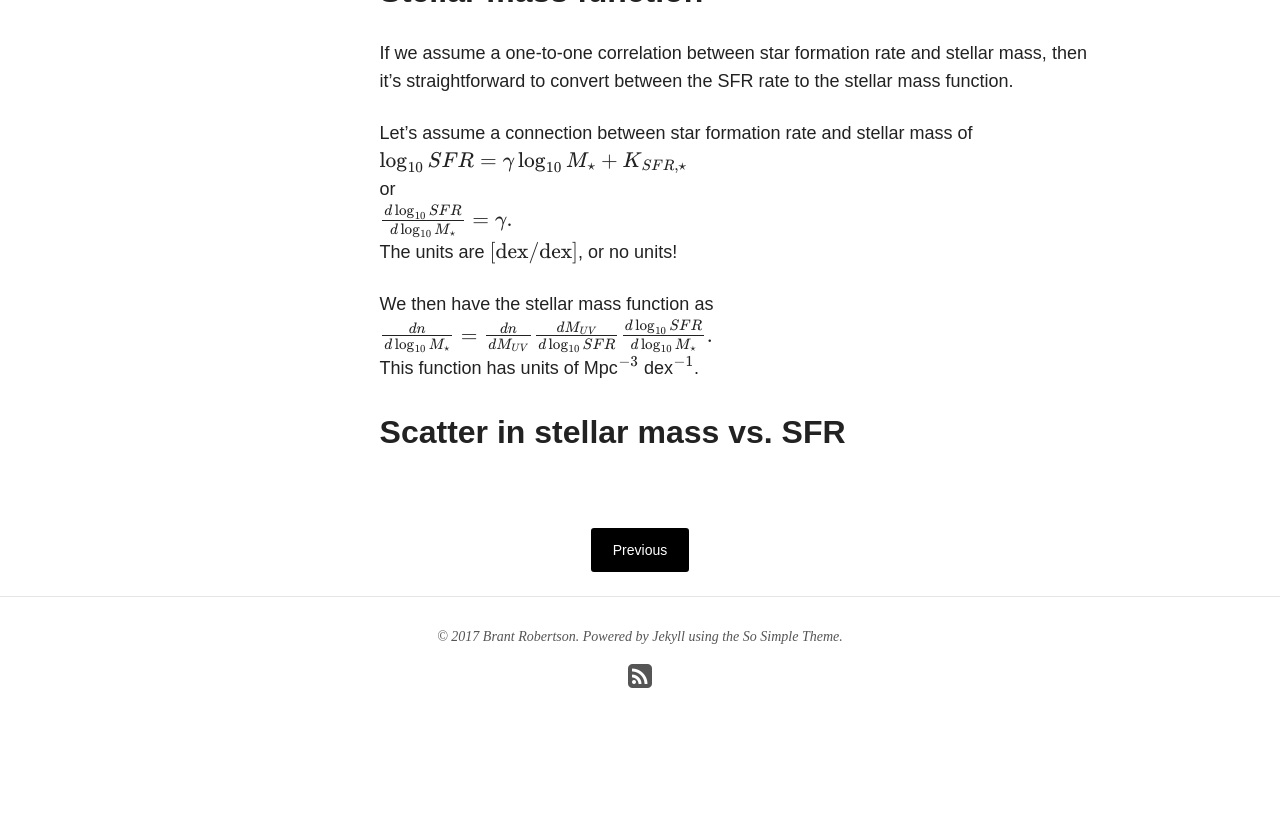
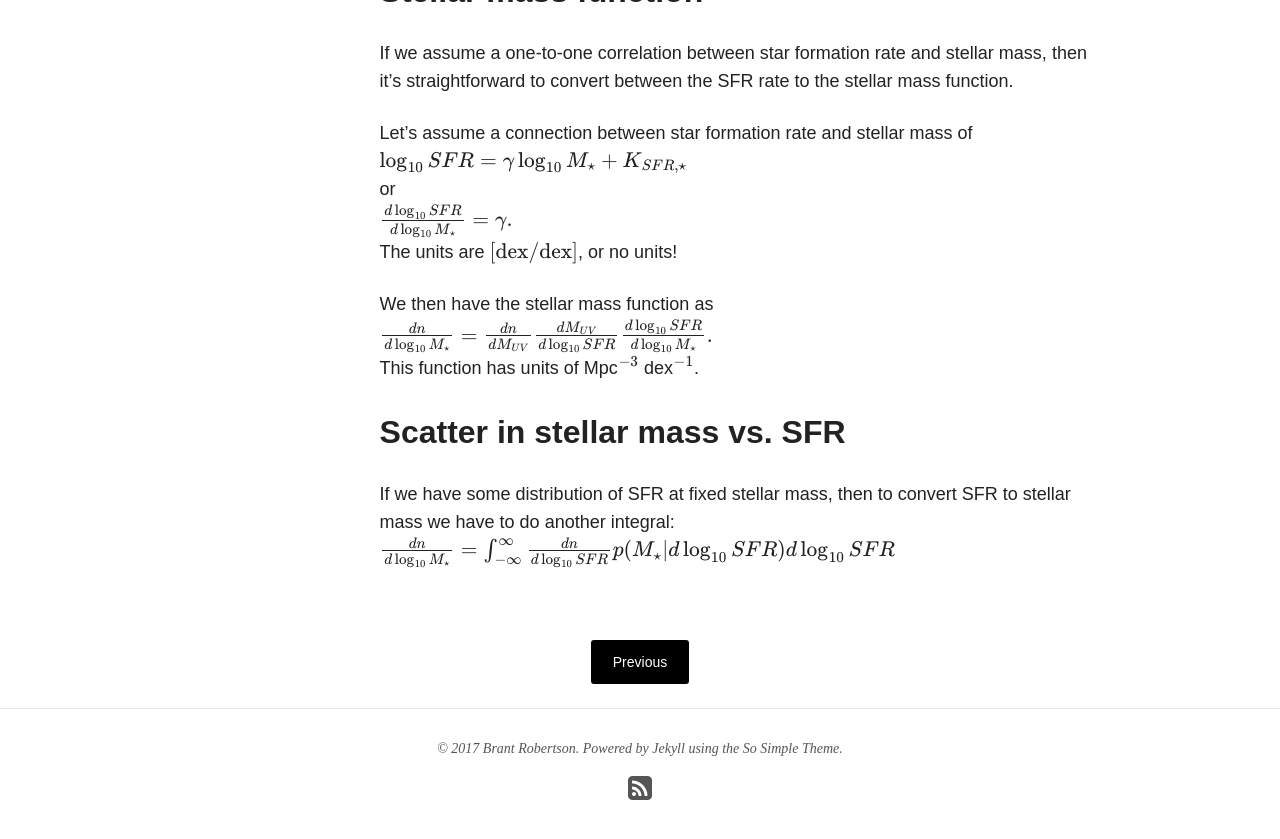
Before and after one commit to brantr/brantr.github.io, a Jekyll site: the page built from _posts/blog/2017-05-25-connecting-SFR-to-Mstar.md, in a window 1280 px wide and 900 px high, scrolled down 1803 px. Shown: the top 839 px of the window. Built offline with Jekyll 4.4.1, drawn with Linux system fonts in a browser that asks for light colours; nearby versions of some CDN libraries; formulas are drawn with MathJax 3; before the commit the page ends 2591 px from its top, so only the background shows below that.

Commit message:
working on SFR vs. Mstar

```diff
--- a/_posts/blog/2017-05-25-connecting-SFR-to-Mstar.md
+++ b/_posts/blog/2017-05-25-connecting-SFR-to-Mstar.md
@@ -88,3 +88,10 @@ $$
 This function has units of Mpc$$^{-3}$$ dex$$^{-1}$$.
 
 ## Scatter in stellar mass vs. SFR
+
+If we have some distribution of SFR at fixed
+stellar mass, then to convert SFR to stellar mass we have to do
+another integral:
+$$
+\frac{dn}{d\log_{10} M_{\star}} = \int_{-\infty}^{\infty} \frac{dn}{d\log_{10}SFR} p(M_{\star}|d\log_{10}SFR) d\log_{10}SFR
+$$
```
